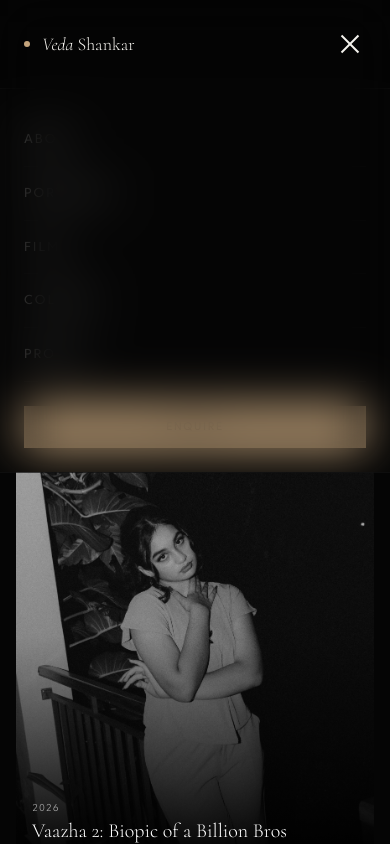
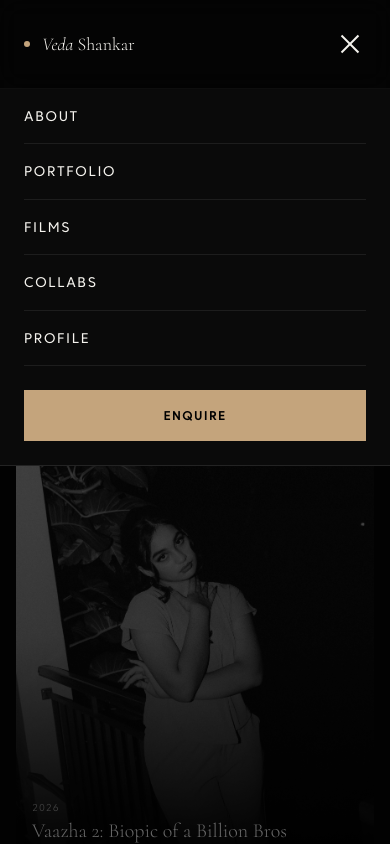
Before and after one commit to Swathybhaskar02/veda-shankar-portfolio, a React (Vite) app in the folder app/frontend/: page /collabs in a window 390 px wide. Both pictures are taken after a click on the button "Toggle menu". Shown: the top 844 px of the page. Built offline with nearby package versions, Linux system fonts and the light colour scheme.

Commit message:
Fix mobile menu - proper z-index, full overlay, smooth scroll
Co-authored-by: Cursor <cursoragent@cursor.com>

```diff
--- a/app/frontend/src/components/site/Nav.jsx
+++ b/app/frontend/src/components/site/Nav.jsx
@@ -18,15 +18,29 @@ export default function Nav() {
     return () => window.removeEventListener("scroll", handleScroll);
   }, []);
 
+  const handleLinkClick = (e, href) => {
+    setMobileMenuOpen(false);
+
+    if (href.startsWith('/#')) {
+      e.preventDefault();
+      const id = href.replace('/#', '');
+      const element = document.getElementById(id);
+      if (element) {
+        element.scrollIntoView({ behavior: 'smooth' });
+      }
+    }
+  };
+
   return (
+    <>
       <header
-      className="fixed top-0 left-0 right-0 z-50 border-b border-white/[0.04] transition-all duration-500"
-      style={{ backgroundColor: `rgba(5, 5, 5, ${isScrolled ? 0.95 : 0.7})` }}
+        className="fixed top-0 left-0 right-0 z-[999] border-b border-white/[0.04]"
+        style={{ backgroundColor: `rgba(5, 5, 5, ${isScrolled || mobileMenuOpen ? 0.98 : 0.85})` }}
       >
-      <div className="absolute inset-0 backdrop-blur-xl" />
+        <div className="absolute inset-0 backdrop-blur-md pointer-events-none" />
 
-      <div className="relative max-w-[1400px] mx-auto px-6 lg:px-16 py-5 flex items-center justify-between">
-        <a href="/" className="flex items-center gap-3 group">
+        <div className="relative z-10 max-w-[1400px] mx-auto px-6 lg:px-16 py-5 flex items-center justify-between">
+          <a href="/" className="flex items-center gap-3 group relative z-10">
             <span className="w-1.5 h-1.5 rounded-full bg-[#c4a47c]" />
             <span className="font-serif text-lg text-[#f5f3ee] tracking-[-0.01em]">
               <span className="italic font-light">Veda</span> Shankar
@@ -58,17 +72,16 @@ export default function Nav() {
 
           <button
             type="button"
-          className="lg:hidden relative w-12 h-12 flex items-center justify-center z-[100] -mr-2"
+            className="lg:hidden relative z-10 w-12 h-12 flex items-center justify-center -mr-2"
             onClick={() => setMobileMenuOpen(!mobileMenuOpen)}
             aria-label="Toggle menu"
-          aria-expanded={mobileMenuOpen}
           >
             <div className="w-6 h-5 relative flex flex-col justify-between">
               <span
                 className={`block w-full h-[2px] bg-[#f5f3ee] transition-all duration-300 origin-center ${mobileMenuOpen ? 'rotate-45 translate-y-[9px]' : ''}`}
               />
               <span
-              className={`block w-full h-[2px] bg-[#f5f3ee] transition-all duration-300 ${mobileMenuOpen ? 'opacity-0 scale-0' : ''}`}
+                className={`block w-full h-[2px] bg-[#f5f3ee] transition-all duration-300 ${mobileMenuOpen ? 'opacity-0' : ''}`}
               />
               <span
                 className={`block w-full h-[2px] bg-[#f5f3ee] transition-all duration-300 origin-center ${mobileMenuOpen ? '-rotate-45 -translate-y-[9px]' : ''}`}
@@ -76,30 +89,37 @@ export default function Nav() {
             </div>
           </button>
         </div>
+      </header>
 
       {mobileMenuOpen && (
-        <div className="lg:hidden bg-[#050505] border-t border-white/[0.04]">
-          <nav className="flex flex-col px-6 py-6">
+        <div className="fixed inset-0 z-[998] lg:hidden" onClick={() => setMobileMenuOpen(false)}>
+          <div className="absolute inset-0 bg-black/60" />
+          <div
+            className="absolute top-[73px] left-0 right-0 bg-[#0a0a0a] border-b border-white/10"
+            onClick={(e) => e.stopPropagation()}
+          >
+            <nav className="flex flex-col px-6 py-4">
               {navLinks.map((link) => (
                 <a
                   key={link.href}
                   href={link.href}
-                className="text-[13px] uppercase tracking-[0.15em] text-[#f5f3ee] py-4 border-b border-white/[0.06] font-medium"
-                onClick={() => setMobileMenuOpen(false)}
+                  className="text-[14px] uppercase tracking-[0.12em] text-[#f5f3ee] py-4 border-b border-white/[0.08] font-medium active:text-[#c4a47c]"
+                  onClick={(e) => handleLinkClick(e, link.href)}
                 >
                   {link.label}
                 </a>
               ))}
               <a
                 href="/#connect"
-              className="mt-6 px-5 py-3 bg-[#c4a47c] text-black text-[11px] uppercase tracking-[0.15em] text-center font-medium"
-              onClick={() => setMobileMenuOpen(false)}
+                className="mt-6 mb-2 px-5 py-4 bg-[#c4a47c] text-black text-[12px] uppercase tracking-[0.15em] text-center font-semibold"
+                onClick={(e) => handleLinkClick(e, '/#connect')}
               >
                 Enquire
               </a>
             </nav>
           </div>
+        </div>
       )}
-    </header>
+    </>
   );
 }
```
Lines whose indentation alone changed are shown as unchanged.
